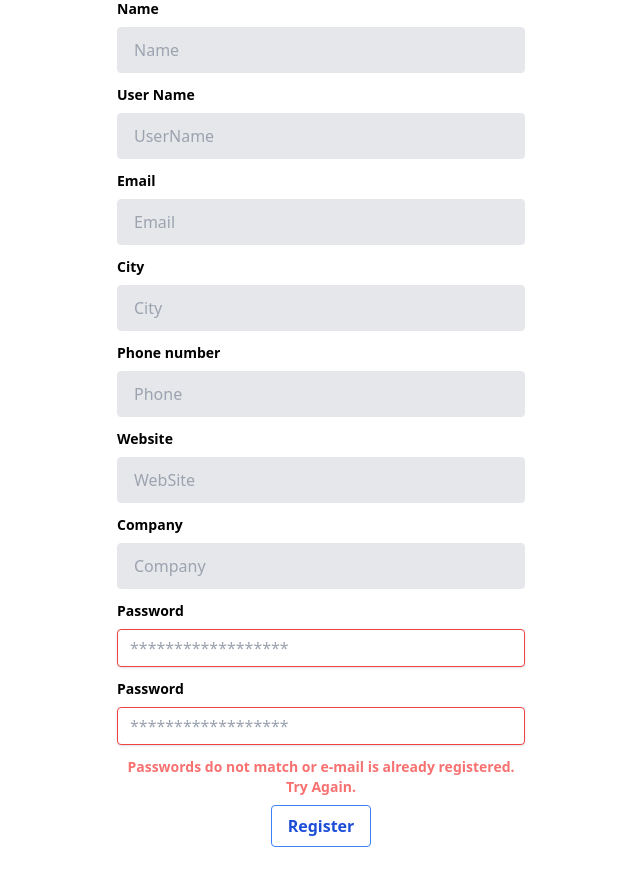
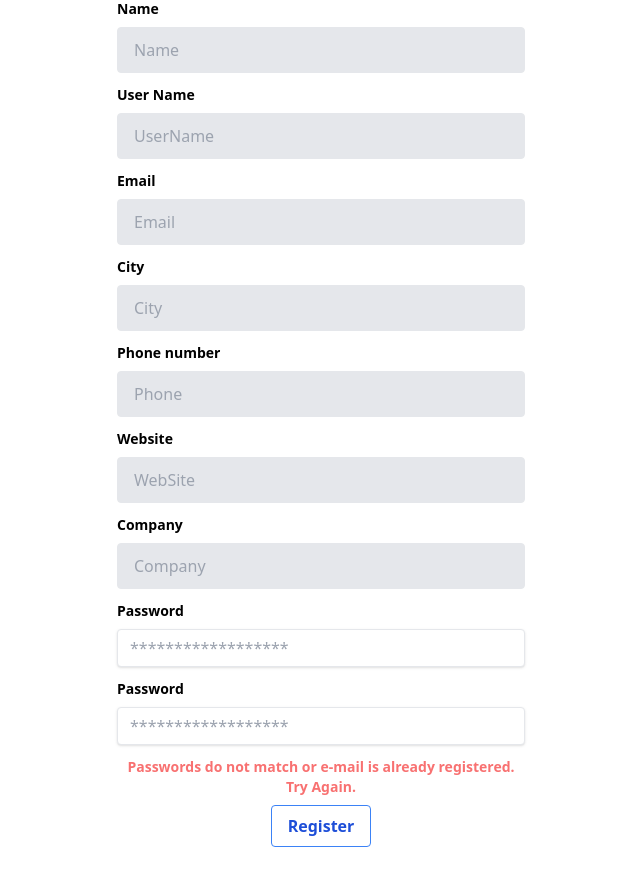
Before and after one commit to algisbernatovics/Article-site, a PHP site: template Article-Site/app/Views/UserAddEditForm.twig in a window 1280 px wide. Shown: the part 189-1068 px from the top of the page, without its empty margins (319-959 px from the left). Run offline with PHP 8.4, Linux system fonts and the light colour scheme; the template is opened without the code that fills it, so the values that code supplies are empty; some libraries are stand-ins or nearby versions.

Commit message:
Single user View Fixed.

```diff
--- a/Article-Site/app/Views/ShowLoginForm.twig
+++ b/Article-Site/app/Views/ShowLoginForm.twig
@@ -26,14 +26,14 @@
                     </label>
 
                     {% if loginStatus == false %}
-                        <label class="block text-red-400 text-red-400 text-sm font-bold mb-2" for="password">
+                        <label class="block text-black-400 text-black-400 text-sm font-bold mb-2" for="password">
                             Wrong Email or Password
                         </label>
                     {% endif %}
 
                     <input name="password" type="password" placeholder="******************" required=""
-                           class="shadow appearance-none border border-red-500 rounded w-full py-2 px-3 text-gray-700 mb-3 leading-tight focus:outline-none focus:shadow-outline">
-                    <p class="text-red-500 text-xs italic"></p>
+                           class="shadow appearance-none border border-black-500 rounded w-full py-2 px-3 text-gray-700 mb-3 leading-tight focus:outline-none focus:shadow-outline">
+                    <p class="text-black-500 text-xs italic"></p>
 
 
                 </div>
--- a/Article-Site/app/Views/UserAddEditForm.twig
+++ b/Article-Site/app/Views/UserAddEditForm.twig
@@ -42,13 +42,13 @@
 
             <label class=" text-left block text-black-400 text-sm font-bold mb-2" for="password0">Password</label>
             <input name="password0" type="password" placeholder="******************" required=""
-                   class="shadow appearance-none border border-red-500 rounded w-full py-2 px-3 text-gray-700 mb-3 leading-tight focus:outline-none focus:shadow-outline">
-            <p class="text-red-500 text-xs italic"></p>
+                   class="shadow appearance-none border border-black-500 rounded w-full py-2 px-3 text-gray-700 mb-3 leading-tight focus:outline-none focus:shadow-outline">
+            <p class="text-black-500 text-xs italic"></p>
 
             <label class=" text-left block text-black-400 text-sm font-bold mb-2" for="password1">Password</label>
             <input name="password1" type="password" placeholder="******************" required=""
-                   class="shadow appearance-none border border-red-500 rounded w-full py-2 px-3 text-gray-700 mb-3 leading-tight focus:outline-none focus:shadow-outline">
-            <p class="text-red-500 text-xs italic"></p>
+                   class="shadow appearance-none border border-black-500 rounded w-full py-2 px-3 text-gray-700 mb-3 leading-tight focus:outline-none focus:shadow-outline">
+            <p class="text-black-500 text-xs italic"></p>
 
             {% if status == false %}
                 <label class="block text-red-400 text-red-400 text-sm font-bold mb-2" for="email">
```
